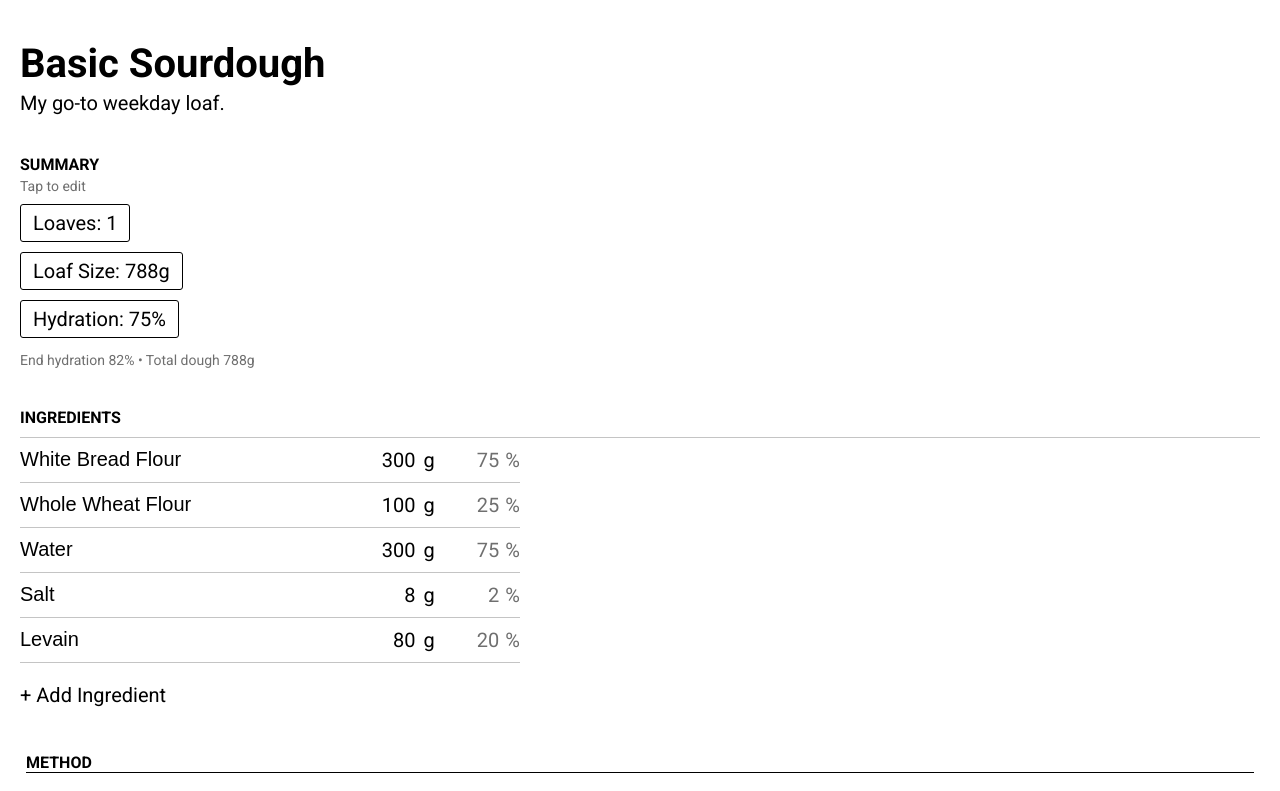
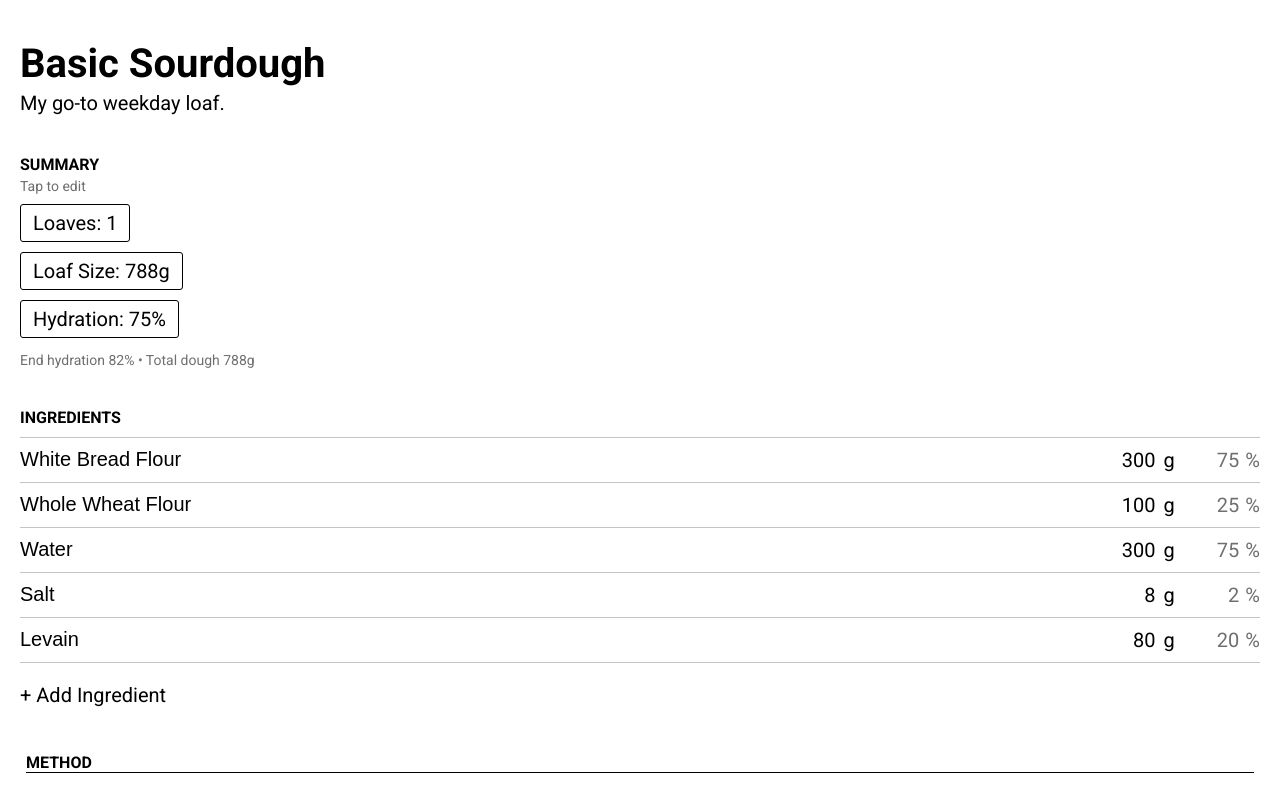
Before and after one commit to josh-cpm/bread-vue, a Vue app: page / in a window 1280 px wide. Shown: the top 791 px of the page. Built offline with nearby package versions, Linux system fonts and the light colour scheme.

Commit message:
Remove max-width from ingredients table

```diff
--- a/src/components/Ingredients.vue
+++ b/src/components/Ingredients.vue
@@ -51,7 +51,6 @@ export default {
 .ingredient-list {
   display: flex;
   flex-direction: column;
-  max-width: 25rem;
 }
 
 .gray-divider {
```
